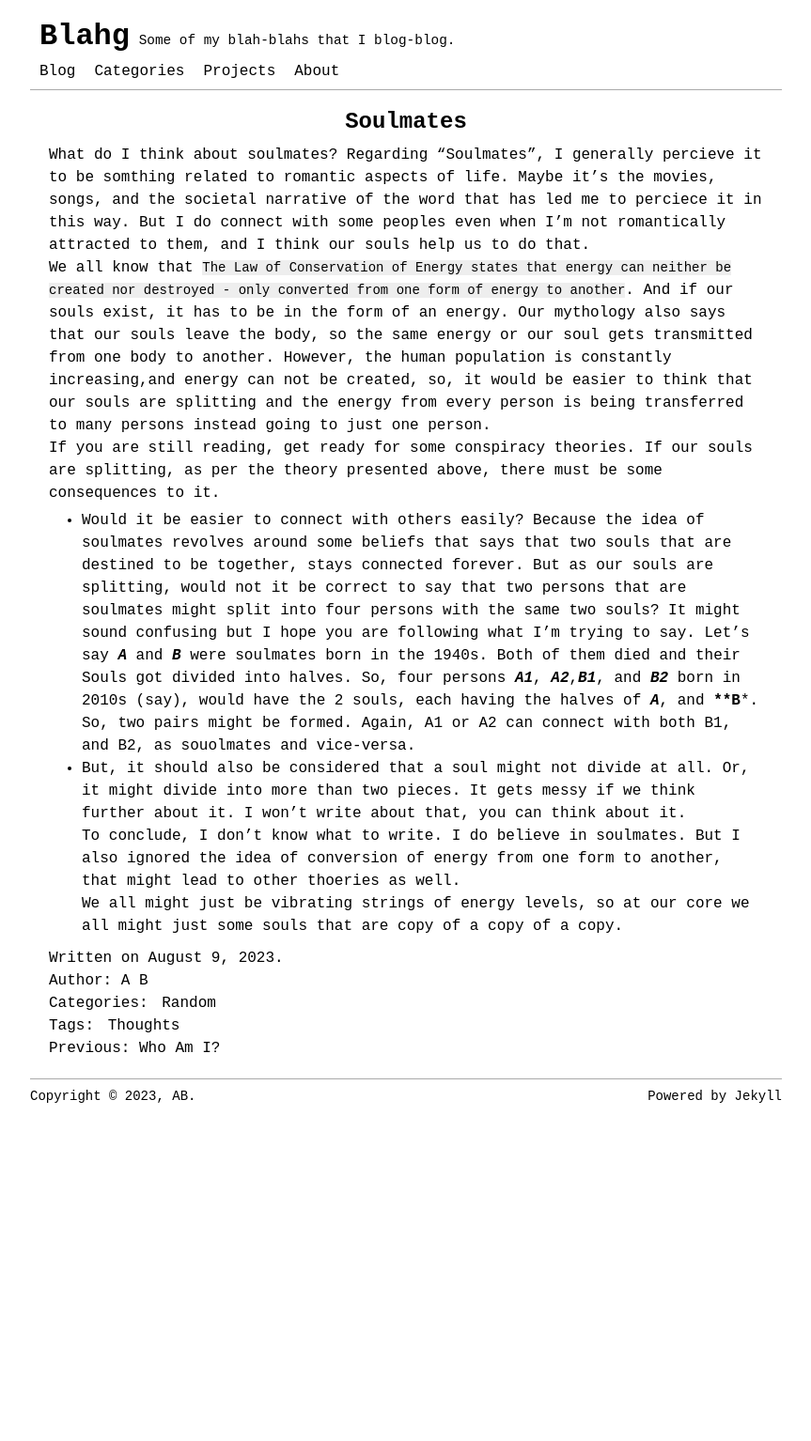
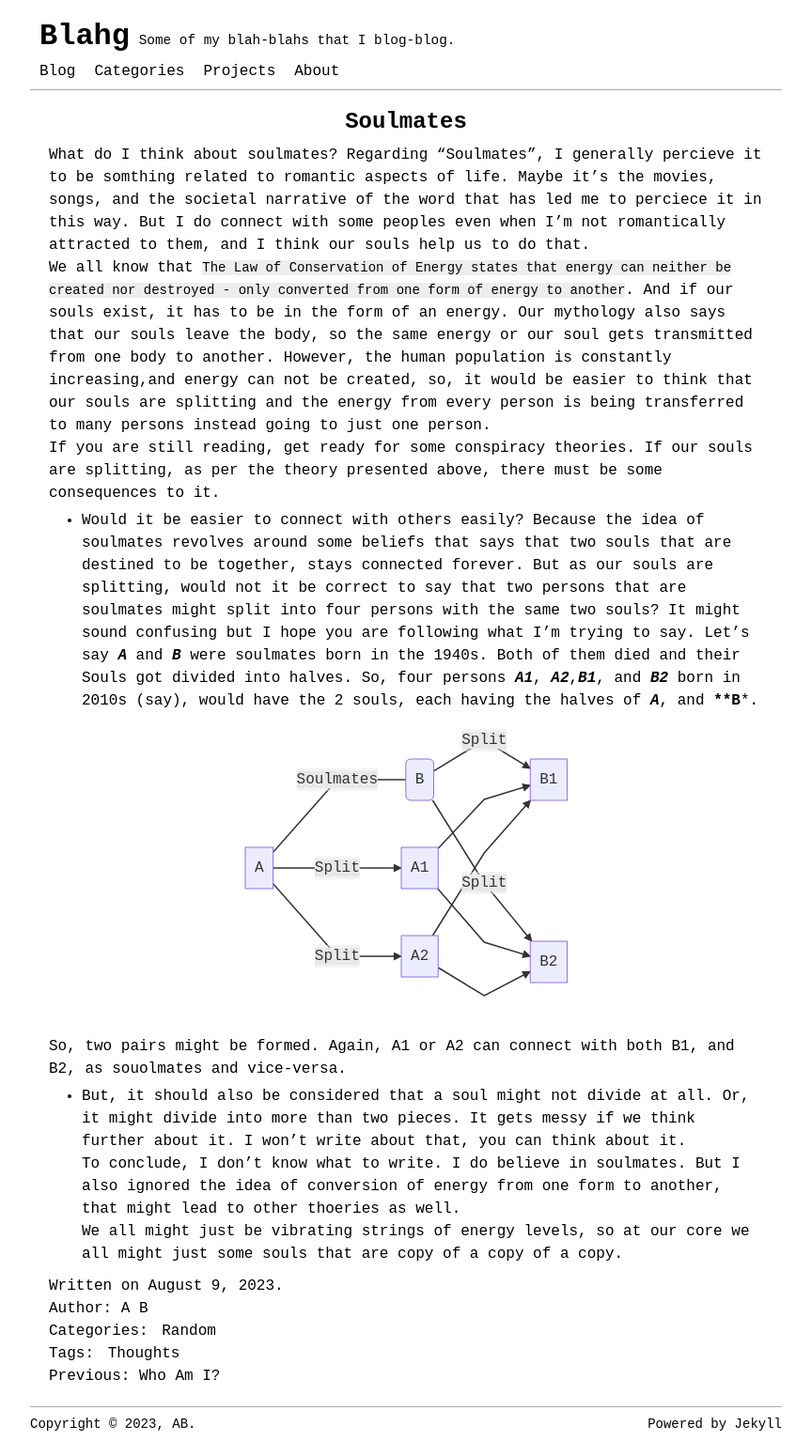
Before and after one commit to blahg/blahg.github.io, a Jekyll site: the page built from _posts/soulmate/2023-09-08-soulmates.md, in a window 1280 px wide. Shown: the whole page at 94% size, without its empty margins (208-1071 px from the left). Built offline with Jekyll 4.4.1, drawn with Linux system fonts in a browser that asks for light colours; before the commit the page ends 1185 px from its top, so only the background shows below that.

Commit message:
trying mermaid

```diff
--- a/_posts/soulmate/2023-09-08-soulmates.md
+++ b/_posts/soulmate/2023-09-08-soulmates.md
@@ -13,7 +14,20 @@ We all know that `The Law of Conservation of Energy states that energy can neith
 If you are still reading, get ready for some conspiracy theories. If our souls are splitting, as per the theory presented above, there must be some consequences to it.
 <br/>
 - Would it be easier to connect with others easily? Because the idea of soulmates revolves around some beliefs that says that two souls that are destined to be together, stays connected forever. But as our souls are splitting, would not it be correct to say that two persons that are soulmates might split into four persons with the same two souls? It might sound confusing but I hope you are following what I'm trying to say.
-Let's say ***A*** and ***B*** were soulmates born in the 1940s. Both of them died and their Souls got divided into halves. So, four persons ***A1***, ***A2***,***B1***, and ***B2*** born in 2010s (say), would have the 2 souls, each having the halves of ***A***, and ****B***. So, two pairs might be formed. Again, A1 or A2 can connect with both B1, and B2, as souolmates and vice-versa.
+Let's say ***A*** and ***B*** were soulmates born in the 1940s. Both of them died and their Souls got divided into halves. So, four persons ***A1***, ***A2***,***B1***, and ***B2*** born in 2010s (say), would have the 2 souls, each having the halves of ***A***, and ****B***.
+<div class="mermaid">
+graph LR
+    A --- |Soulmates|B(B)
+    A-->|Split|A1;
+    A-->|Split|A2;
+    B-->|Split|B1;
+    B-->|Split|B2;
+    A1<-->B1;
+    A1<-->B2;
+    A2<-->B1;
+    A2<-->B2;
+</div>
+<br/>So, two pairs might be formed. Again, A1 or A2 can connect with both B1, and B2, as souolmates and vice-versa.
 <br/>
 - But, it should also be considered that a soul might not divide at all. Or, it might divide into more than two pieces. It gets messy if we think further about it. I won't write about that, you can think about it.
 <br/>
```
Also changed, not shown: other parts of _posts/soulmate/2023-09-08-soulmates.md (+1 -0 lines).
